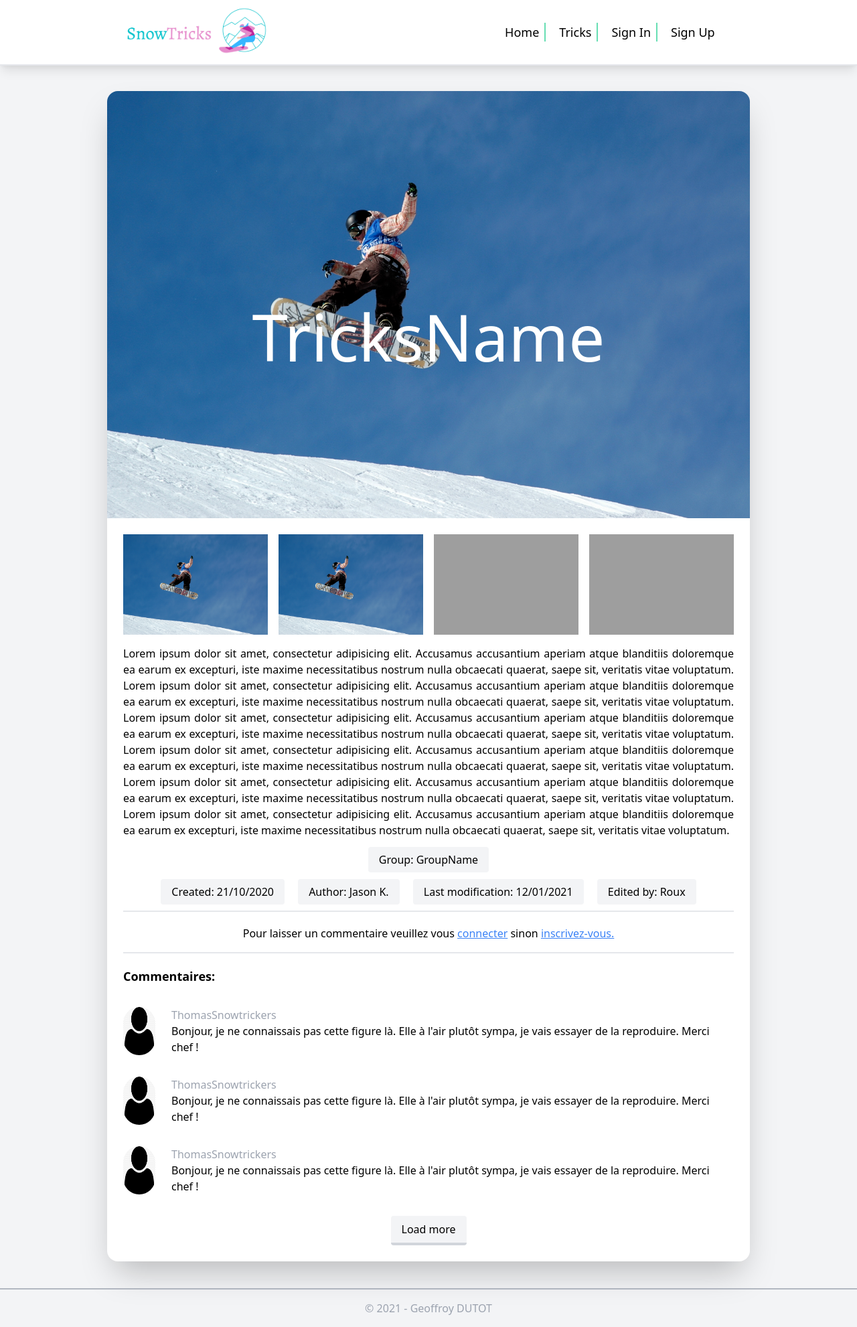
After one commit to GeoffroyDutot/SnowTricks-OC-P6, a Symfony app: template templates/trick/trick.html.twig in a window 1280 px wide. The commit adds this page. Shown: the whole page at 67% size. Run offline with Twig, Linux system fonts and the light colour scheme; the template is opened without the code that fills it, so the values that code supplies are empty; some libraries are stand-ins or nearby versions; some web fonts are replaced; grey boxes are pictures that could not be loaded.

Commit message:
static trick detail page

```diff
--- a/public/css/style.css
+++ b/public/css/style.css
@@ -5,3 +5,6 @@
 #home-title {
     font-family: 'East Sea Dokdo', cursive;
 }
+.btn-trick {
+    transition: all .15s ease
+}
--- /dev/null
+++ b/public/js/global.js
@@ -0,0 +1,11 @@
+document.getElementById('show-medias-btn').addEventListener('click', function () {
+     let trickMedias = document.getElementById('trick-medias');
+    if (trickMedias.classList.contains('hidden')) {
+        trickMedias.classList.remove('hidden');
+        trickMedias.classList.add('flex');
+        this.innerHTML = 'Hide medias';
+    } else {
+        trickMedias.classList.add('hidden');
+        this.innerHTML = 'Show medias';
+    }
+});
--- a/templates/base.html.twig
+++ b/templates/base.html.twig
@@ -12,7 +12,7 @@
         <link rel="icon" type="image/png" href="{{ asset('img/favicon.png') }}">
         {% block stylesheets %}{% endblock %}
     </head>
-    <body>
+    <body class="bg-gray-100">
         <div class="flex flex-col h-screen justify-between">
             {% include 'include/header.html.twig' %}
             <main class="md:mt-24">
@@ -21,5 +21,6 @@
             {% include 'include/footer.html.twig' %}
             {% block javascripts %}{% endblock %}
         </div>
+        <script src="{{ asset('js/global.js') }}"></script>
     </body>
 </html>
--- a/templates/home/home.html.twig
+++ b/templates/home/home.html.twig
@@ -6,7 +6,7 @@
 <div id="home-background" class="h-screen bg-fixed bg-no-repeat bg-cover">
     <h1 id="home-title" class="px-6 pt-40 text-blue-300 text-5xl sm:text-9xl leading-relaxed">The WORLD<br>of SNOWBOARD</h1>
 </div>
-<div class="bg-gray-100">
+<div class="home-tricks-list">
     <h2 class="text-center text-green-500 text-3xl p-4">Tricks</h2>
     <div class="group-tricks flex justify-around flex-wrap p-4">
         <div class="trick-card border border-gray-100 rounded-lg shadow-lg bg-white max-w-md overflow-hidden my-4">
--- a/templates/include/header.html.twig
+++ b/templates/include/header.html.twig
@@ -1,4 +1,4 @@
-<header class="hidden xs:block sm:block top-0 fixed w-full bg-white border-b-2 shadow-lg">
+<header class="hidden xs:block sm:block top-0 fixed w-full bg-white border-b-2 shadow-lg z-50">
     <nav class="flex justify-around p-2">
         <div>
             <a href=""><img src="{{ asset('img/header/logo-large-snowtricks.png') }}" alt="snowtricks-logo" class="object-contain h-20"></a>
@@ -11,7 +11,7 @@
         </ul>
     </nav>
 </header>
-<header class="block xs:hidden sm:hidden bottom-0 fixed w-full bg-white border-t-2 shadow-lg">
+<header class="block xs:hidden sm:hidden bottom-0 fixed w-full bg-white border-t-2 shadow-lg z-50">
     <nav>
         <ul class="flex justify-around p-2">
             <li><a href=""><img src="{{ asset('img/header/home-icon.svg.png') }}" alt="home-icon" class="object-contain h-10"></a></li>
--- /dev/null
+++ b/templates/trick/trick.html.twig
@@ -0,0 +1,96 @@
+{% extends 'base.html.twig' %}
+
+{% block title %}Snowtricks - TricksName detail{% endblock %}
+
+{% block body %}
+<div class="trick-container w-3/4 m-auto mt-10 mb-10 border-gray-100 rounded-2xl shadow-2xl overflow-hidden bg-white">
+    <div class="trick-big-picture-container relative z-0">
+        {#
+        <div class="trick-group-icons absolute right-0 m-3 p-2 bg-white flex rounded">
+            <a href="" class="pr-5"><img src="{{ asset('img/icons/edit-pen.svg.png') }}" alt="edit-trick-icon" class="object-contain h-7"></a>
+            <a href=""><img src="{{ asset('img/icons/trash.svg.png') }}" alt="delete-trick-icon" class="object-contain h-7"></a>
+        </div>
+        #}
+        <div class="flex justify-center">
+            <h1 class="trick-title absolute top-1/2 text-white text-4xl sm:text-8xl leading-relaxed">TricksName</h1>
+        </div>
+        <img src="{{ asset('img/tricks/snowtrick.jpg') }}" alt="trick-picture">
+    </div>
+    <div class="trick-content-container m-4">
+        <div id="trick-medias" class="trick-media-gallery flex flex-wrap hidden sm:flex">
+            <div class="w-full md:w-1/3 lg:w-1/4 p-2">
+                <img src="{{ asset('img/tricks/snowtrick.jpg') }}" alt="trick-gallery-picture" class="w-full h-full">
+            </div>
+            <div class="w-full md:w-1/3 lg:w-1/4 p-2">
+                <img src="{{ asset('img/tricks/snowtrick.jpg') }}" alt="trick-gallery-picture" class="w-full h-full">
+            </div>
+            <div class="w-full md:w-1/3 lg:w-1/4 p-2">
+                <iframe src="https://www.youtube.com/embed/NKHYEOAbFyM" class="w-full h-full"></iframe>
+            </div>
+            <div class="w-full md:w-1/3 lg:w-1/4 p-2">
+                <iframe src="https://www.youtube.com/embed/NKHYEOAbFyM" class="w-full h-full"></iframe>
+            </div>
+        </div>
+        <div class="load-more-comments flex justify-center sm:hidden">
+            <button id="show-medias-btn" class="items-center text-center border-b-4 px-4 py-2 m-2 bg-gray-100 border-gray-300 text-black rounded hover:shadow-md focus:outline-none">See medias</button>
+        </div>
+        <div class="trick-text p-2">
+            <p class="text-justify">
+                Lorem ipsum dolor sit amet, consectetur adipisicing elit. Accusamus accusantium aperiam atque blanditiis doloremque ea earum ex excepturi, iste maxime necessitatibus nostrum nulla obcaecati quaerat, saepe sit, veritatis vitae voluptatum.
+                Lorem ipsum dolor sit amet, consectetur adipisicing elit. Accusamus accusantium aperiam atque blanditiis doloremque ea earum ex excepturi, iste maxime necessitatibus nostrum nulla obcaecati quaerat, saepe sit, veritatis vitae voluptatum.
+                Lorem ipsum dolor sit amet, consectetur adipisicing elit. Accusamus accusantium aperiam atque blanditiis doloremque ea earum ex excepturi, iste maxime necessitatibus nostrum nulla obcaecati quaerat, saepe sit, veritatis vitae voluptatum.
+                Lorem ipsum dolor sit amet, consectetur adipisicing elit. Accusamus accusantium aperiam atque blanditiis doloremque ea earum ex excepturi, iste maxime necessitatibus nostrum nulla obcaecati quaerat, saepe sit, veritatis vitae voluptatum.
+                Lorem ipsum dolor sit amet, consectetur adipisicing elit. Accusamus accusantium aperiam atque blanditiis doloremque ea earum ex excepturi, iste maxime necessitatibus nostrum nulla obcaecati quaerat, saepe sit, veritatis vitae voluptatum.
+                Lorem ipsum dolor sit amet, consectetur adipisicing elit. Accusamus accusantium aperiam atque blanditiis doloremque ea earum ex excepturi, iste maxime necessitatibus nostrum nulla obcaecati quaerat, saepe sit, veritatis vitae voluptatum.
+            </p>
+            <div class="trick-infos mt-5 mb-5 pb-4 text-center border-b-2 border-gray-200">
+                <span class="bg-gray-100 px-4 py-2 rounded">Group: GroupName</span>
+                <br />
+                <br />
+                <span class="bg-gray-100 px-4 py-2 mx-2 rounded">Created: 21/10/2020</span>
+                <span class="bg-gray-100 px-4 py-2 mx-2 rounded">Author: Jason K.</span>
+                <span class="bg-gray-100 px-4 py-2 mx-2 rounded">Last modification: 12/01/2021</span>
+                <span class="bg-gray-100 px-4 py-2 mx-2 rounded">Edited by: Roux</span>
+            </div>
+            <div class="trick-comment-form mt-5 mb-5 pb-4 border-b-2 border-gray-200">
+                <p class="text-center">Pour laisser un commentaire veuillez vous <a href="" class="text-blue-500 underline">connecter</a> sinon <a href="" class="text-blue-500 underline">inscrivez-vous.</a></p>
+                {#
+                                <p class="text-lg">Add a new comment :</p>
+                <form class="flex justify-around mt-5">
+                    <textarea class="resize bg-gray-100 border border-gray-400 rounded w-3/5 focus:outline-none focus:bg-white placeholder-gray-700" placeholder="Type your comment..."></textarea>
+                    <button type="submit" class="border border-gray-400 rounded-lg hover:bg-gray-100 px-2 py-1">Send Comment</button>
+                </form>
+                #}
+            </div>
+            <div class="trick-comment-list">
+                <h3 class="text-lg font-bold">Commentaires:</h3>
+                <ul>
+                    <li class="flex my-8 justify-center">
+                        <img src="{{ asset('img/users/user-profil-picture.jpg') }}" alt="user-profil-picture" class="user-picture flex w-12 rounded-full">
+                        <div class="mx-6 flex flex-col justify-center">
+                            <p class="text-gray-400">ThomasSnowtrickers</p>
+                            <p>Bonjour, je ne connaissais pas cette figure là. Elle à l'air plutôt sympa, je vais essayer de la reproduire. Merci chef !</p>
+                        </div>
+                    </li>
+                    <li class="flex my-8 justify-center">
+                        <img src="{{ asset('img/users/user-profil-picture.jpg') }}" alt="user-profil-picture" class="user-picture flex w-12 rounded-full">
+                        <div class="mx-6 flex flex-col justify-center">
+                            <p class="text-gray-400">ThomasSnowtrickers</p>
+                            <p>Bonjour, je ne connaissais pas cette figure là. Elle à l'air plutôt sympa, je vais essayer de la reproduire. Merci chef !</p>
+                        </div>
+                    </li>                    <li class="flex my-8 justify-center">
+                        <img src="{{ asset('img/users/user-profil-picture.jpg') }}" alt="user-profil-picture" class="user-picture flex w-12 rounded-full">
+                        <div class="mx-6 flex flex-col justify-center">
+                            <p class="text-gray-400">ThomasSnowtrickers</p>
+                            <p>Bonjour, je ne connaissais pas cette figure là. Elle à l'air plutôt sympa, je vais essayer de la reproduire. Merci chef !</p>
+                        </div>
+                    </li>
+                </ul>
+                <div class="load-more-comments flex justify-center">
+                    <button class="items-center text-center border-b-4 px-4 py-2 mx-2 bg-gray-100 border-gray-300 text-black rounded hover:shadow-md focus:outline-none">Load more</button>
+                </div>
+            </div>
+        </div>
+    </div>
+</div>
+{% endblock %}
```
Also changed, not shown: src/Controller/TrickController.php (added, +20 -0 lines), public/img/users/user-profil-picture.jpg (added), 1 other file.
